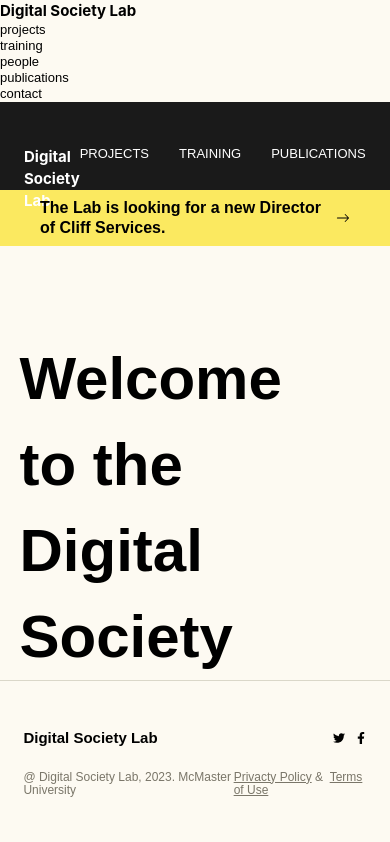
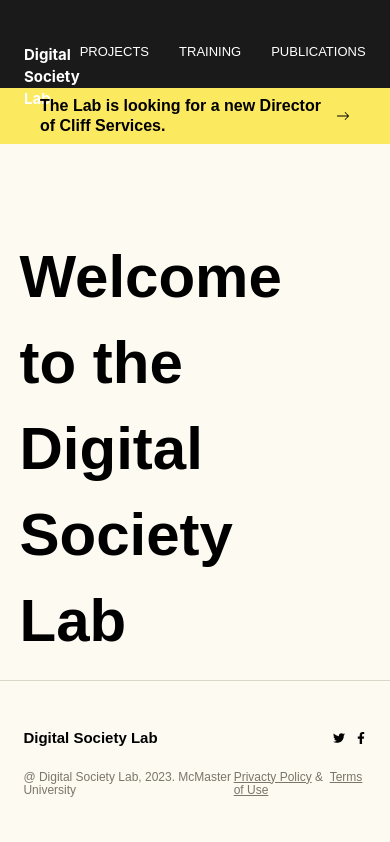
Before and after one commit to DSL-Project/dsl-project, a React (Create React App) app: page / in a window 390 px wide. Shown: the top 842 px of the page. Built offline with nearby package versions, Linux system fonts and the light colour scheme; no server answers; a web font is replaced by a local one.

Commit message:
increased wrapper width for Home mobile

```diff
--- a/src/components/App/SharedLayout.js
+++ b/src/components/App/SharedLayout.js
@@ -1,13 +1,13 @@
-import React from 'react';
-import { Outlet } from 'react-router-dom';
-import NavBar from '../NavBar/NavBar';
-import Footer from '../Footer';
-import Header from '../Header/Header';
+import React from "react";
+import { Outlet } from "react-router-dom";
+import NavBar from "../NavBar/NavBar";
+import Footer from "../Footer";
+//import Header from "../Header/Header";
 
 const SharedLayout = () => {
   return (
     <>
-            <Header />
+      {/* <Header /> */}
       <NavBar />
       <Outlet />
       <Footer />
--- a/src/styles/home.scss
+++ b/src/styles/home.scss
@@ -128,7 +128,7 @@
   }
 
   .welcome-container {
-    width: 80%;
+    width: 95%;
     h1 {
       font-size: 3rem;
     }
```
Lines whose indentation alone changed are shown as unchanged.
